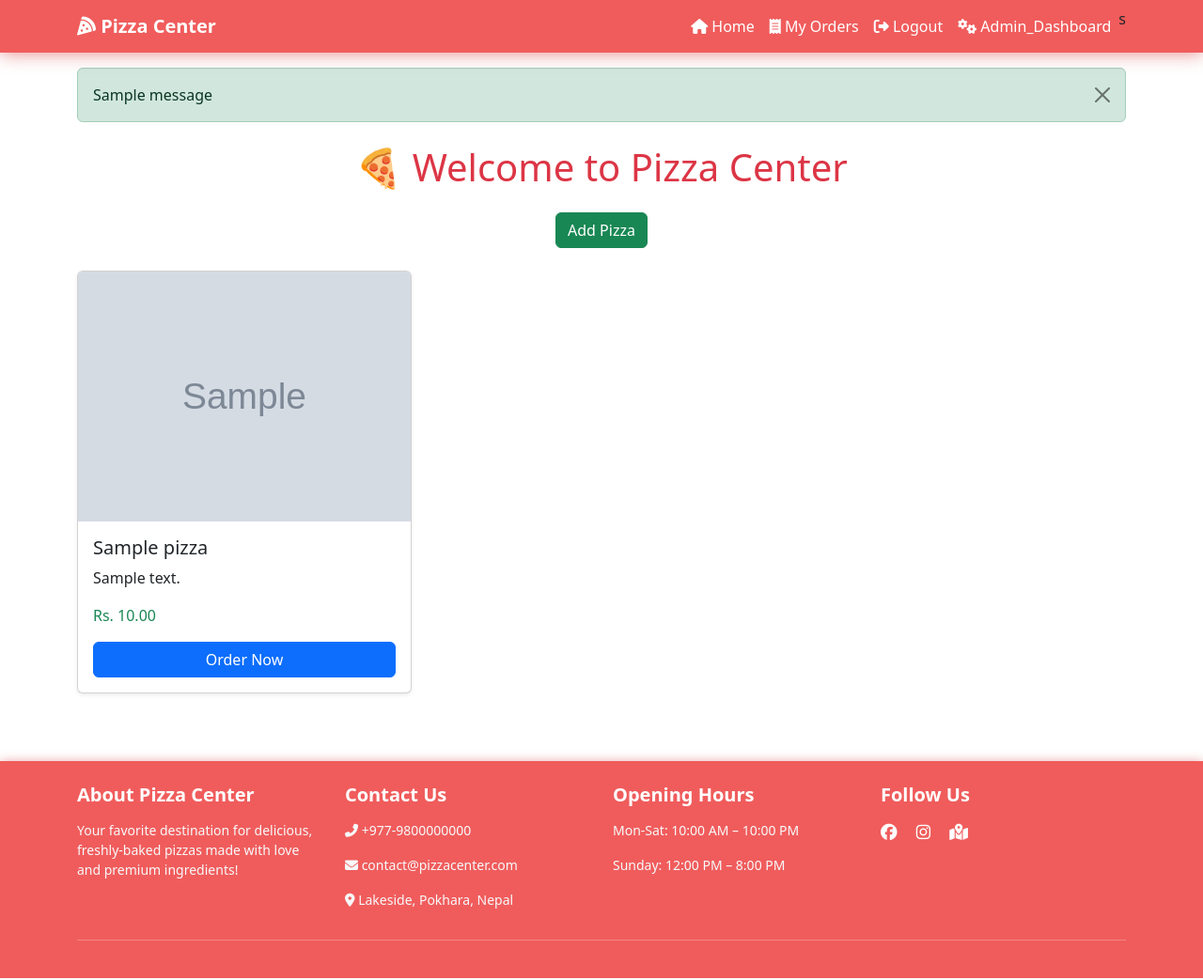
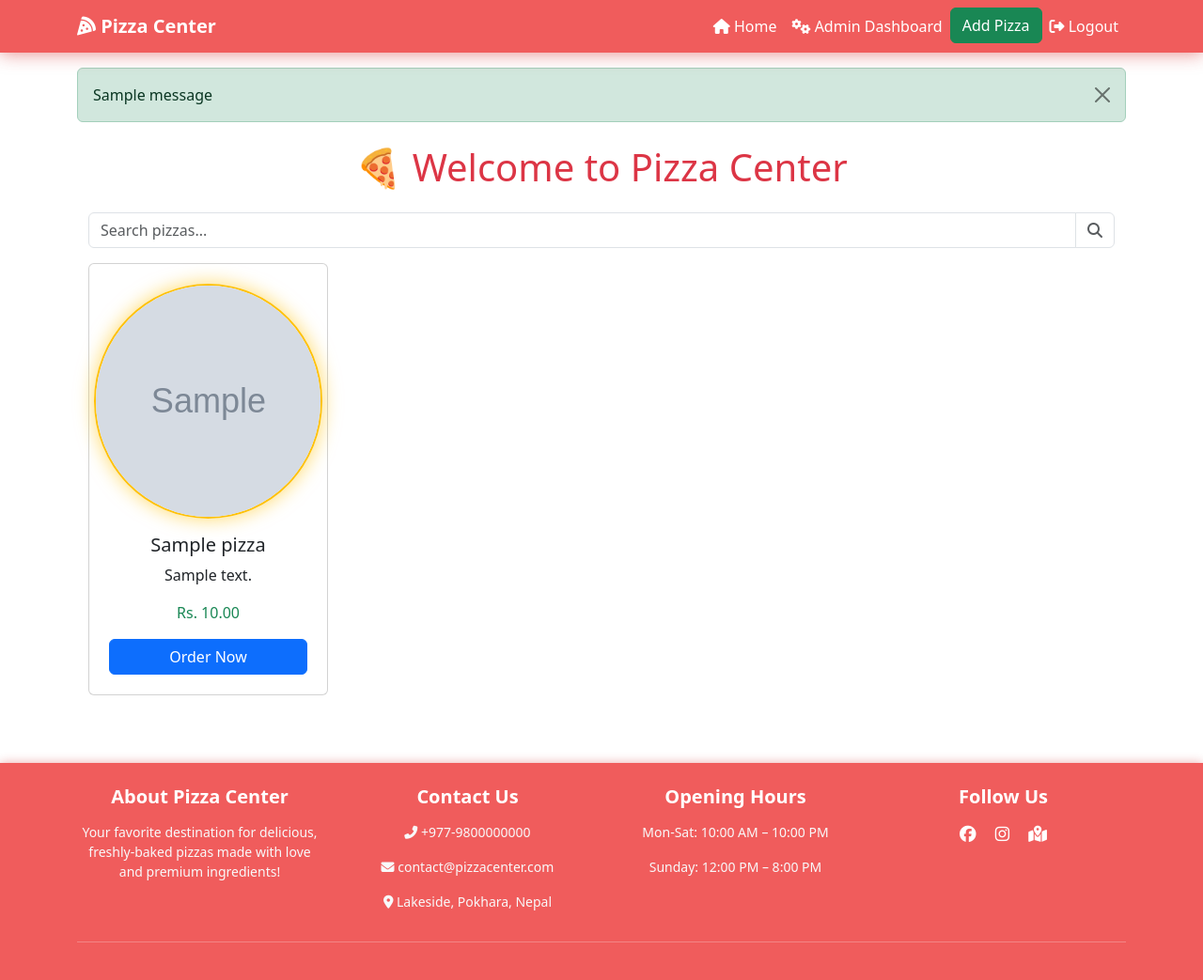
Before and after one commit to Sajani11/MyPizzaApp, a Flask app: page / in a window 1280 px wide. Shown: the whole page at 94% size. Run offline with Flask 3, Linux system fonts and the light colour scheme; the visitor is signed in with stand-in values (Sample User, id 1); tables that the repository leaves empty hold one stand-in row (values such as "Sample post"); grey boxes marked "Sample" are stand-in pictures; one stand-in notice (Sample message) is shown; some libraries are stand-ins or nearby versions.

Commit message:
Corrected the add pizza issue

```diff
--- a/app.py
+++ b/app.py
@@ -68,32 +68,39 @@ def add_pizza():
     cursor = None
     try:
         if request.method == 'POST':
-            name = request.form['pizza_name']
-            description = request.form['description']
-            price = float(request.form['price'])
-            image_url = request.form['image_url']
+            name = request.form.get('pizza_name', '').strip()
+            description = request.form.get('description', '').strip()
+            price_raw = request.form.get('price', '').strip()
+            image_url = request.form.get('image_url', '').strip()
 
-            # Ensure the cursor is set up correctly for the query
+            if not all([name, description, price_raw, image_url]):
+                flash('All fields are required.', 'warning')
+                return render_template('add_pizza.html')
+
+            try:
+                price = float(price_raw)
+            except ValueError:
+                flash('Invalid price format.', 'warning')
+                return render_template('add_pizza.html')
+
             cursor = mysql.connection.cursor()
-
-            # Insert pizza into the database (removed 'category' field)
             cursor.execute(
                 'INSERT INTO pizzas (name, description, price, image_url) VALUES (%s, %s, %s, %s)',
                 (name, description, price, image_url)
             )
-            mysql.connection.commit()  # Commit the changes to the database
-
-            # Flash success message
+            mysql.connection.commit()
             flash('Pizza added successfully!', 'success')
+            return redirect(url_for('add_pizza'))
 
     except Exception as e:
-        print(f"Error: {e}")
+        print(f"Error adding pizza: {e}")
         flash('Failed to add pizza. Please try again.', 'danger')
+
     finally:
         if cursor:
             cursor.close()
 
-    return redirect(url_for('home'))  # Redirect to the homepage after adding pizza
+    return render_template('add_pizza.html')
 
 
 @app.route('/logout')
@@ -259,4 +266,4 @@ def update_status(order_id):
 
 
 if __name__ == '__main__':
-    app.run(debug=True)
+    app.run(debug=True, port=5000)
--- a/static/css/style.css
+++ b/static/css/style.css
@@ -1,3 +1,4 @@
+/* Navbar */
 .navbar-glow {
   background: #f05c5c;
   box-shadow: 0 0 20px rgba(211, 47, 47, 0.6);
@@ -13,6 +14,7 @@
   text-shadow: 0 0 5px #fff;
 }
 
+/* Buttons */
 .btn-glow {
   background-color: #f44336;
   color: white;
@@ -26,15 +28,16 @@
   box-shadow: 0 0 20px #f44336;
 }
 
+/* Form Container */
 .form-container {
   min-height: 100vh;
   display: flex;
   justify-content: center;
   align-items: center;
-
   padding: 30px;
 }
 
+/* Form Card */
 .form-card {
   background-color: #c7acac;
   padding: 30px;
@@ -43,7 +46,6 @@
   max-width: 400px;
   text-align: center;
   border: 2px solid #a07d7a;
-
   box-shadow: 0 0 10px #c48f8c, 0 0 20px #f44336, 0 0 40px #f44336,
     0 0 60px rgba(161, 138, 136, 0.3);
   animation: pulseGlow 3s infinite;
@@ -56,9 +58,10 @@
   border: none;
   border-radius: 8px;
   background-color: #fcf4f4;
-  color: white;
+  color: black;
   box-shadow: 0 0 10px #363131;
   outline: none;
+  transition: 0.3s ease;
 }
 
 .form-card input::placeholder {
@@ -82,6 +85,7 @@
   box-shadow: 0 0 20px #f44336;
 }
 
+/* Animation */
 @keyframes pulseGlow {
   0%,
   100% {
@@ -94,6 +98,25 @@
   }
 }
 
+/* Search Icon */
+.search-icon {
+  background-color: white;
+  border-left: none;
+  color: #888;
+  cursor: pointer;
+  transition: 0.3s ease;
+}
+
+.search-icon i {
+  font-size: 16px;
+}
+
+.search-icon:hover {
+  color: #f44336;
+  background-color: #fce4ec;
+}
+
+/* Footer Section */
 .footer-section {
   background-color: #f05c5c;
   box-shadow: 0 0 10px rgba(211, 47, 47, 0.4);
@@ -117,3 +140,39 @@
   color: #ffc107;
   text-shadow: 0 0 3px #fff;
 }
+
+/* Pizza Image & Card */
+.pizza-img {
+  width: 250px;
+  height: 250px;
+  object-fit: cover;
+  border: 2px solid #ffc107;
+  box-shadow: 0 0 20px rgba(255, 193, 7, 0.6);
+  transition: transform 0.3s ease, box-shadow 0.3s ease;
+}
+
+.pizza-img:hover {
+  transform: scale(1.1);
+  box-shadow: 0 0 30px rgba(255, 255, 0, 0.9);
+}
+
+.pizza-card {
+  transition: transform 0.3s, box-shadow 0.3s;
+  max-width: 550px;
+  padding: 5px;
+  width: 100%;
+}
+
+.pizza-card:hover {
+  transform: translateY(-5px);
+  box-shadow: 0 0 20px rgba(255, 193, 7, 0.6);
+}
+
+/* Carousel */
+.carousel-inner {
+  padding: 50px 20px;
+}
+
+.footer-section {
+  text-align: center;
+}
--- /dev/null
+++ b/static/js/script.js
@@ -0,0 +1,136 @@
+document.addEventListener("DOMContentLoaded", () => {
+  // Check if we're on the "Add Pizza" page
+  if (document.body.classList.contains("add-pizza-page")) {
+    const form = document.getElementById("addPizzaForm");
+    const imageInput = document.getElementById("image_url");
+    const imagePreview = document.getElementById("imagePreview");
+
+    // Check if all the elements exist before attaching event listeners
+    if (form && imageInput && imagePreview) {
+      // Handle URL input for the image
+      imageInput.addEventListener("input", () => {
+        const inputValue = imageInput.value; // Get the value from input
+        const isUrl = inputValue.match(
+          /^https?:\/\/.*\.(jpg|jpeg|png|gif|bmp)$/i
+        );
+        if (isUrl) {
+          imagePreview.src = inputValue; // Set the image preview from the URL
+          imagePreview.style.display = "block"; // Show the preview
+        } else {
+          imagePreview.style.display = "none"; // Hide the preview if the URL is invalid
+        }
+      });
+
+      form.addEventListener("submit", (e) => {
+        e.preventDefault(); // Prevents default form submission
+
+        const name = form.querySelector('input[name="pizza_name"]');
+        const price = form.querySelector('input[name="price"]');
+        const description = form.querySelector('textarea[name="description"]');
+
+        // Simple validation
+        if (
+          !name.value ||
+          !price.value ||
+          !description.value ||
+          !imageInput.value
+        ) {
+          alert("Please fill out all fields.");
+          return;
+        }
+
+        // If everything is valid, submit the form via AJAX
+        const formData = new FormData(form);
+
+        fetch("/add_pizza", {
+          method: "POST",
+          body: formData,
+        })
+          .then((response) => response.json())
+          .then((data) => {
+            if (data.success) {
+              alert("Pizza added successfully!");
+              form.reset(); // Reset the form after successful submission
+              imagePreview.style.display = "none"; // Hide image preview after submission
+              imageInput.value = ""; // Reset the image URL input
+            } else {
+              alert("Error adding pizza.");
+            }
+          })
+          .catch((error) => {
+            alert("Something went wrong. Please try again.");
+            console.error(error);
+          });
+      });
+    } else {
+      console.error(
+        "One or more elements (form, imageInput, imagePreview) are missing from the page."
+      );
+    }
+  } else {
+    // Handle other pages' functionality (e.g., search)
+    const input = document.getElementById("searchInput");
+    const pizzaItems = document.querySelectorAll(".pizza-item");
+    const noResultMsg = document.getElementById("noResultMsg");
+
+    if (input) {
+      input.addEventListener("keyup", () => {
+        const keyword = input.value.toLowerCase();
+        let matchFound = false;
+
+        pizzaItems.forEach((item) => {
+          const name = item.getAttribute("data-name");
+          if (name.includes(keyword)) {
+            item.style.display = "block";
+            gsap.to(item, {
+              opacity: 1,
+              y: 0,
+              duration: 0.4,
+              ease: "power2.out",
+            });
+            matchFound = true;
+          } else {
+            gsap.to(item, {
+              opacity: 0,
+              y: -20,
+              duration: 0.3,
+              ease: "power2.in",
+              onComplete: () => {
+                item.style.display = "none";
+              },
+            });
+          }
+        });
+
+        noResultMsg.style.display = matchFound ? "none" : "block";
+      });
+
+      // Initial entrance animation
+      gsap.from(".pizza-item", {
+        opacity: 0,
+        y: 50,
+        duration: 0.6,
+        ease: "back.out(1.7)",
+        stagger: 0.1,
+      });
+
+      document.querySelectorAll(".pizza-img").forEach((img) => {
+        img.addEventListener("mouseenter", () => {
+          gsap.to(img, {
+            boxShadow: "0 0 20px 5px rgba(255, 193, 7, 0.8)",
+            scale: 1.05,
+            duration: 0.3,
+          });
+        });
+
+        img.addEventListener("mouseleave", () => {
+          gsap.to(img, {
+            boxShadow: "0 0 15px rgba(0, 0, 0, 0.2)",
+            scale: 1,
+            duration: 0.3,
+          });
+        });
+      });
+    }
+  }
+});
--- a/templates/admin_dashboard.html
+++ b/templates/admin_dashboard.html
@@ -2,6 +2,7 @@
 
 {% block content %}
 <h2 class="mb-4">All Orders</h2>
+
 <table class="table table-bordered table-hover">
   <thead class="table-dark">
     <tr>
--- a/templates/home.html
+++ b/templates/home.html
@@ -1,19 +1,39 @@
 {% extends "layout.html" %} {% block title %}Home - Pizza Center{% endblock %}
 {% block content %}
-<h1 class="text-center text-danger mb-4">🍕 Welcome to Pizza Center</h1>
 
-{% if session.get('role') == 'admin' %}
-<!-- Add Pizza button visible only for admins -->
-<div class="mb-4 text-center">
-  <a href="{{ url_for('add_pizza') }}" class="btn btn-success">Add Pizza</a>
+<h1 class="text-center text-danger mb-4 gsap-heading">
+  🍕 Welcome to Pizza Center
+</h1>
+
+<div class="container mt-4">
+  <div class="input-group mb-3">
+    <input
+      type="text"
+      class="form-control"
+      placeholder="Search pizzas..."
+      id="searchInput"
+      onkeyup="filterPizzas()"
+    />
+    <span class="input-group-text bg-white">
+      <i class="fas fa-search text-muted"></i>
+    </span>
   </div>
-{% endif %}
+</div>
 
-<div class="row">
+<!-- 🍕 Pizza Grid -->
+<div class="container">
+  <div class="row gx-4 gy-4" id="pizzaList">
     {% for pizza in pizzas %}
-  <div class="col-md-4">
-    <div class="card mb-4 shadow-sm">
-      <img src="{{ pizza[4] }}" class="card-img-top" alt="{{ pizza[1] }}" />
+    <div
+      class="col-12 col-sm-6 col-md-4 col-lg-3 mb-4 pizza-item"
+      data-name="{{ pizza[1] | lower }}"
+    >
+      <div class="card text-center pizza-card">
+        <img
+          src="{{ pizza[4] }}"
+          class="rounded-circle img-fluid pizza-img mx-auto mt-3"
+          alt="{{ pizza[1] }}"
+        />
         <div class="card-body">
           <h5 class="card-title">{{ pizza[1] }}</h5>
           <p class="card-text">{{ pizza[2] }}</p>
@@ -35,4 +55,57 @@
     </div>
     {% endfor %}
   </div>
+</div>
+
+<!-- No Match Message -->
+<div
+  id="noResultMsg"
+  class="text-center text-danger fw-bold mt-4"
+  style="display: none"
+>
+  😔 No pizzas matched your search.
+</div>
+
+<!-- ✨ GSAP & Custom Script -->
+<script src="https://cdnjs.cloudflare.com/ajax/libs/gsap/3.12.2/gsap.min.js"></script>
+
+<script>
+  // GSAP Animations
+  gsap.from(".gsap-heading", { opacity: 0, y: -50, duration: 1 });
+  gsap.from(".gsap-add", { opacity: 0, y: 50, duration: 1, delay: 0.3 });
+  gsap.from(".pizza-item", {
+    opacity: 0,
+    scale: 0.8,
+    duration: 0.6,
+    stagger: 0.1,
+    delay: 0.6,
+  });
+
+  // Function to filter pizzas based on the search input
+  function filterPizzas() {
+    const input = document.getElementById("searchInput").value.toLowerCase();
+    const items = document.querySelectorAll(".pizza-item");
+    let found = false;
+
+    items.forEach((item) => {
+      const name = item.getAttribute("data-name");
+      if (name.includes(input)) {
+        item.style.display = "block";
+        gsap.fromTo(
+          item,
+          { opacity: 0, scale: 0.8 },
+          { opacity: 1, scale: 1, duration: 0.4 }
+        );
+        found = true;
+      } else {
+        item.style.display = "none";
+      }
+    });
+
+    document.getElementById("noResultMsg").style.display = found
+      ? "none"
+      : "block";
+  }
+</script>
+
 {% endblock %}
--- a/templates/layout.html
+++ b/templates/layout.html
@@ -40,38 +40,48 @@
         <div class="collapse navbar-collapse" id="navbarNav">
           <ul class="navbar-nav ms-auto">
             <li class="nav-item">
-              <a class="nav-link" href="{{ url_for('home') }}"
-                ><i class="fas fa-home"></i> Home</a
+              <a class="nav-link" href="{{ url_for('home') }}">
+                <i class="fas fa-home"></i> Home
+              </a>
+            </li>
+            {% if session.get('user_id') %} {% if session.get('role') ==
+            'customer' %}
+            <!-- Customer-specific nav -->
+            <li class="nav-item">
+              <a class="nav-link" href="{{ url_for('orders') }}">
+                <i class="fas fa-receipt"></i> My Orders
+              </a>
+            </li>
+            {% elif session.get('role') == 'admin' %}
+            <!-- Admin-specific nav -->
+            <li class="nav-item">
+              <a class="nav-link" href="{{ url_for('admin_dashboard') }}">
+                <i class="fas fa-cogs"></i> Admin Dashboard
+              </a>
+            </li>
+            <!-- Add Pizza button for admin -->
+            <li class="nav-item">
+              <a class="btn btn-success" href="{{ url_for('add_pizza') }}"
+                >Add Pizza</a
               >
             </li>
-
-            {% if session.get('user_id') %}
+            {% endif %}
+            <!-- Common Logout button -->
             <li class="nav-item">
-              <a class="nav-link" href="{{ url_for('orders') }}"
-                ><i class="fas fa-receipt"></i> My Orders</a
-              >
+              <a class="nav-link" href="{{ url_for('logout') }}">
+                <i class="fas fa-sign-out-alt"></i> Logout
+              </a>
+            </li>
+            {% else %}
+            <li class="nav-item">
+              <a class="nav-link" href="{{ url_for('login') }}">
+                <i class="fas fa-sign-in-alt"></i> Login
+              </a>
             </li>
             <li class="nav-item">
-              <a class="nav-link" href="{{ url_for('logout') }}"
-                ><i class="fas fa-sign-out-alt"></i> Logout</a
-              >
-            </li>
-            {% if session.get('role') == 'admin' %}
-            <li class="nav-item">
-              <a class="nav-link" href="{{ url_for('admin_dashboard') }}"
-                ><i class="fas fa-cogs"></i> Admin_Dashboard</a
-              >
-            </li>
-            s {% endif %} {% else %}
-            <li class="nav-item">
-              <a class="nav-link" href="{{ url_for('login') }}"
-                ><i class="fas fa-sign-in-alt"></i> Login</a
-              >
-            </li>
-            <li class="nav-item">
-              <a class="nav-link" href="{{ url_for('register') }}"
-                ><i class="fas fa-user-plus"></i> Register</a
-              >
+              <a class="nav-link" href="{{ url_for('register') }}">
+                <i class="fas fa-user-plus"></i> Register
+              </a>
             </li>
             {% endif %}
           </ul>
@@ -150,5 +160,9 @@
         <hr class="bg-light" />
       </div>
     </footer>
+
+    {% block scripts %}
+    <script src="{{ url_for('static', filename='js/script.js') }}"></script>
+    {% endblock %}
   </body>
 </html>
```
Also changed, not shown: templates/add_pizza.html (+28 -23 lines). Lines whose indentation alone changed are shown as unchanged.
